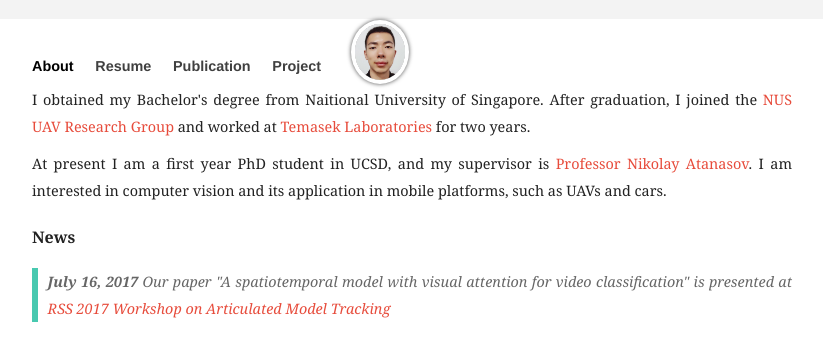
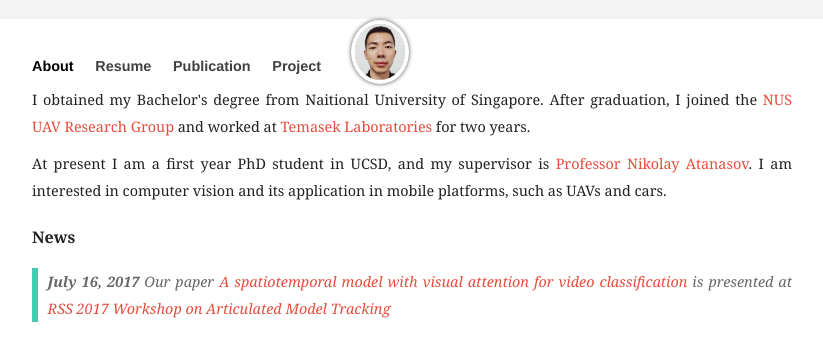
Before and after one commit to moshanATucsd/moshanATucsd.github.io, a Jekyll site: the page built from index.html, in a window 1280 px wide. Shown: the top 361 px of the page, without its empty margins (228-1051 px from the left). Built offline with Jekyll 4.4.1, drawn with Linux system fonts in a browser that asks for light colours; nearby versions of some CDN libraries; some of the changed lines change nothing that is shown.

Commit message:
update rss

```diff
--- a/_includes/news.html
+++ b/_includes/news.html
@@ -6,7 +6,7 @@
         <ul>
             <p>
             <strong>July 16, 2017</strong>
-            Our paper "A spatiotemporal model with visual attention for video classification" is presented at <a href="http://homes.cs.washington.edu/~tws10/rss17articulatedTracking/">RSS 2017 Workshop on Articulated Model Tracking</a>
+            Our paper <a href="https://arxiv.org/abs/1707.02069">A spatiotemporal model with visual attention for video classification</a> is presented at <a href="http://homes.cs.washington.edu/~tws10/rss17articulatedTracking/#program">RSS 2017 Workshop on Articulated Model Tracking</a>
             </p>
         </ul>
     </blockquote>
```
